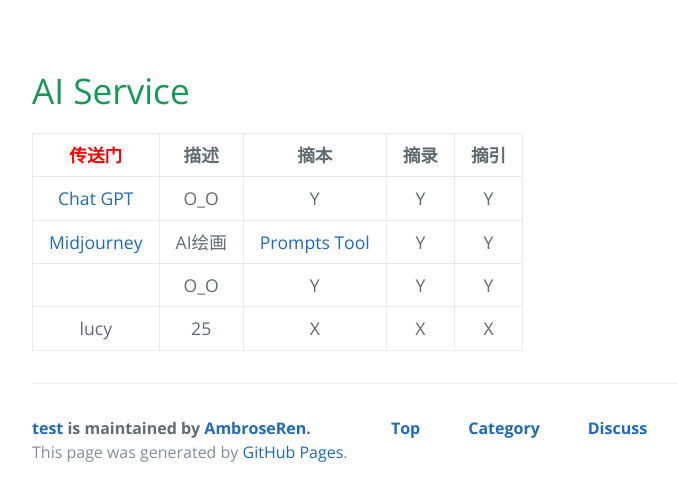
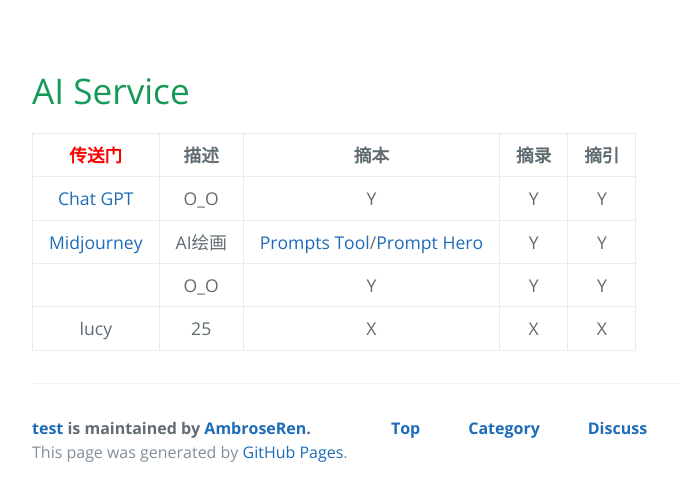
Before and after one commit to AmbroseRen/test, a Jekyll site: the page built from Data/AI/index.md, in a window 1280 px wide. Shown: the top 501 px of the page, without its empty margins (192-870 px from the left). Built offline with Jekyll 4.4.1, drawn with Linux system fonts in a browser that asks for light colours; nearby versions of some CDN libraries; our own code applies the rules of GitHub Pages for plain Markdown files; library files that are not in the unit come from our copies; the repository's description, which GitHub fills in, is left out.

Commit message:
Update index.md

```diff
--- a/Data/AI/index.md
+++ b/Data/AI/index.md
@@ -21,6 +21,6 @@
 | [<font color="#ff0000">传送门</font>](../../navigation.md) | 描述 | 摘本 | 摘录 | 摘引 |
 |:---:|:---:|:---:|:---:|:---:|
 | [Chat GPT](https://chat.openai.com/auth/login) | O_O | Y | Y | Y |
-| [Midjourney](https://www.midjourney.com/) | AI绘画 | [Prompts Tool](https://prompt.noonshot.com/) | Y | Y |
+| [Midjourney](https://www.midjourney.com/) | AI绘画 | [Prompts Tool](https://prompt.noonshot.com/)/[Prompt Hero](https://prompthero.com/) | Y | Y |
 | []() | O_O | Y | Y | Y |
 | lucy | 25 | X | X | X |
```
